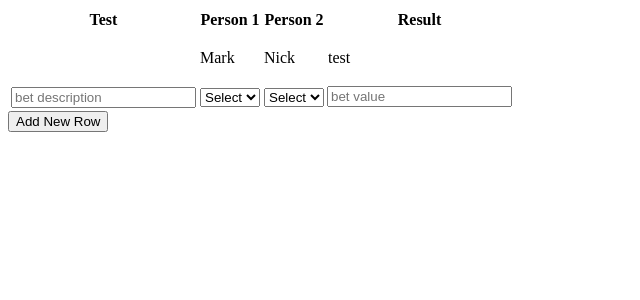
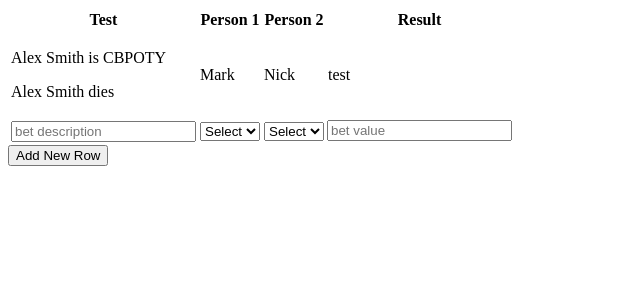
Before and after one commit to marks828/react-sandbox, a React (Create React App) app: page / in a window 1280 px wide. Shown: the top 300 px of the page, without its empty margins (0-640 px from the left). Built offline with nearby package versions, Linux system fonts and the light colour scheme.

Commit message:
update files

```diff
--- a/src/dummyData/dummyData.js
+++ b/src/dummyData/dummyData.js
@@ -6,5 +6,13 @@ export const dummyData = [
         person2: "Geo",
         betValue: "3 Burritos",
         winner: "Mark"
+    },
+    {
+        id: 2,
+        betDesciption: "Alex Smith dies",
+        person1: "Mark",
+        person2: "Geo",
+        betValue: "3 Burritos",
+        winner: "Mark"
     }
 ]
--- a/src/table/TableInput.js
+++ b/src/table/TableInput.js
@@ -12,7 +12,7 @@ function TableInput(props){
             <td>
                 <select name="" id="">
                     {names.map((e, i) => (
-                         <option value="">{e}</option>
+                        <option value="">{e}</option>
                         )
                     )}
                 </select>
@@ -21,7 +21,7 @@ function TableInput(props){
             <td>
                 <select name="" id="">
                     {names.map((e, i) => (
-                         <option value="">{e}</option>
+                        <option value="">{e}</option>
                         )
                     )}
                 </select>
--- a/src/table/TableRow.js
+++ b/src/table/TableRow.js
@@ -9,7 +9,7 @@ function TableRow(props){
             <td>
                 <select name="" id="">
                     {names.map((e, i) => (
-                         <option value="">{e}</option>
+                        <option value="">{e}</option>
                         )
                     )}
                 </select>
@@ -18,7 +18,7 @@ function TableRow(props){
             <td>
                 <select name="" id="">
                     {names.map((e, i) => (
-                         <option value="">{e}</option>
+                        <option value="">{e}</option>
                         )
                     )}
                 </select>
--- a/src/table/tableRowStatic.js
+++ b/src/table/tableRowStatic.js
@@ -5,7 +5,7 @@ function TableRowStatic(props){
     return(
         <tr>
             <td>{dummyData.map((e, i) =>
-                <p>{dummyData.e}</p>
+                <p>{e.betDesciption} {console.log(e)}</p>
             )}</td>
             <td>
                 <p>{names[1]}</p>
```
Also changed, not shown: src/App.js (line endings or trailing spaces).
